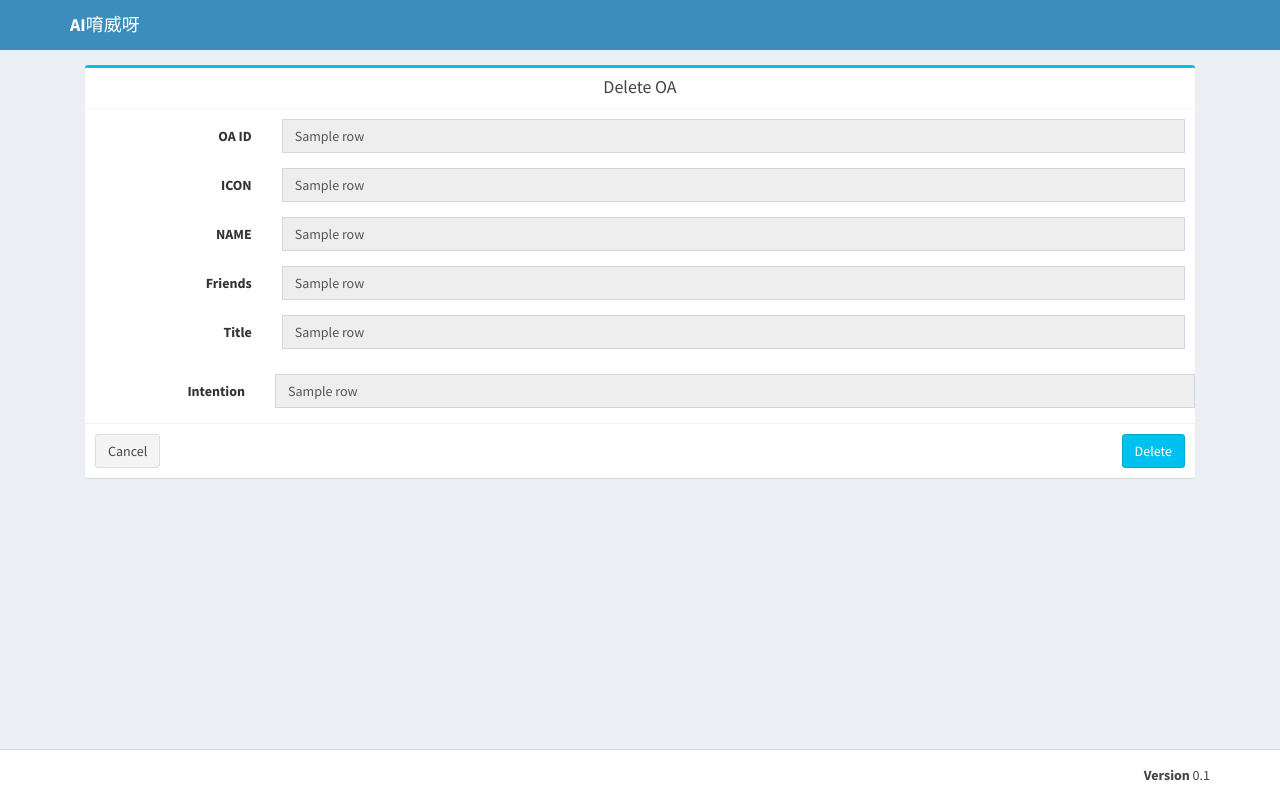
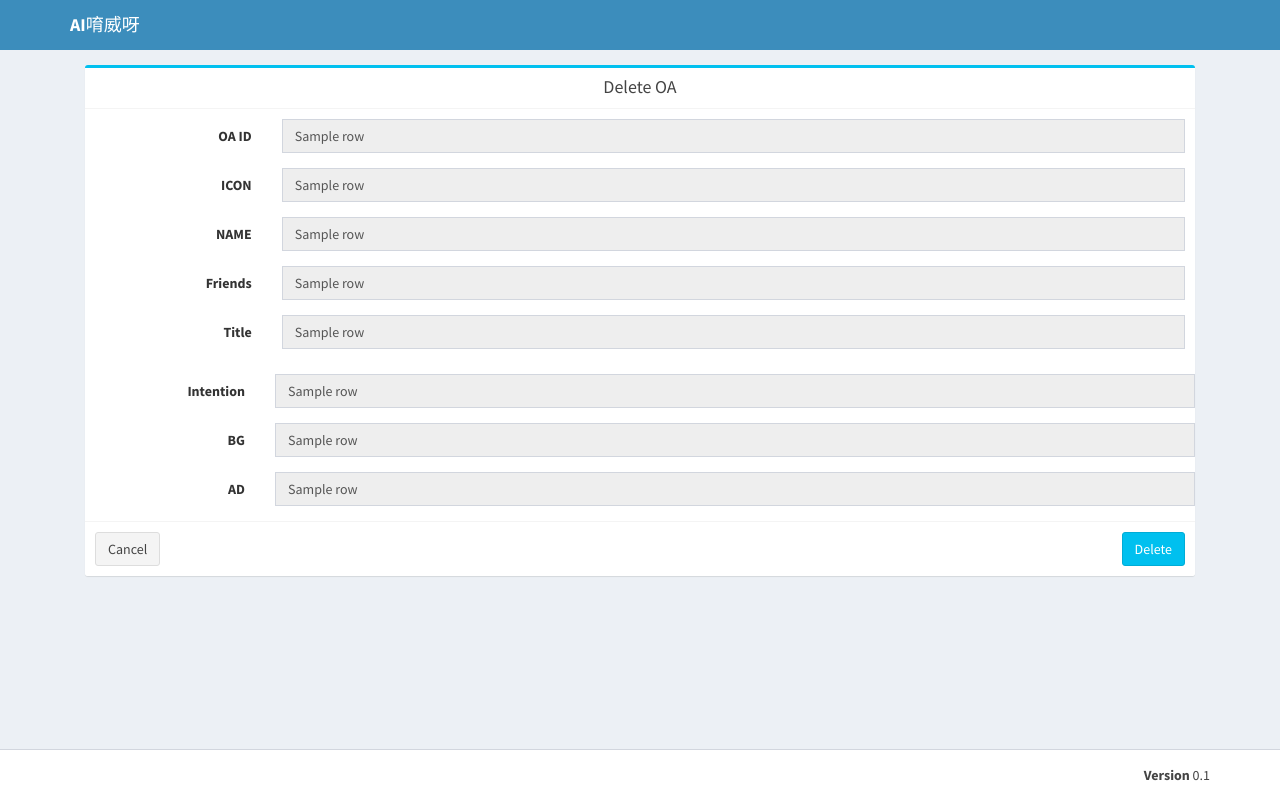
Before and after one commit to superwinter/aiyowaya, a Flask app: template source_code/templates/delete.html in a window 1280 px wide. Run offline with Flask 2, Linux system fonts and the light colour scheme; the template is opened without the code that fills it: most values are stand-ins (such as "Sample title", 1, 10 or a date in 2020); some libraries are stand-ins or nearby versions.

Commit message:
adjust add and delete

```diff
--- a/source_code/module/database.py
+++ b/source_code/module/database.py
@@ -40,7 +40,7 @@ class Database:
         nowTime = int(time.time())
         try:
             # print("[DEBUG] 1: before query")
-            cursor.execute("INSERT INTO oa_list(id, oa_id, icon, name, friends, title, intention, time, bg) VALUES(%s, %s, %s, %s, %s, %s, %s, %s, %s)",(str(nowTime), data['oa_id'], data['icon'], data['name'], data['friends'], data['title'], data['intention'], datetime_str, data['bg']))
+            cursor.execute("INSERT INTO oa_list(id, oa_id, icon, name, friends, title, intention, time, bg, ad) VALUES(%s, %s, %s, %s, %s, %s, %s, %s, %s, %s)",(str(nowTime), data['oa_id'], data['icon'], data['name'], data['friends'], data['title'], data['intention'], datetime_str, data['bg'], data['ad']))
             # print("[DEBUG] 2: after query")
             con.commit()
 
--- a/source_code/server.py
+++ b/source_code/server.py
@@ -14,7 +14,9 @@ def index():
 
 @app.route('/add/')
 def add():
-    return render_template('add.html')
+    title = db.read("title");
+    intention = db.read("intention");
+    return render_template('add.html', title=title, intention=intention)
 
 @app.route('/addoa', methods = ['POST', 'GET'])
 def addpOA():
--- a/source_code/templates/delete.html
+++ b/source_code/templates/delete.html
@@ -88,6 +88,22 @@
                 </div>
               </div>
 
+              <div class="form-group">
+                <label class="col-sm-2 control-label">BG</label>
+
+                <div class="col-sm-10">
+                  <input name="bg" value="{{ row[8] }}" type="text" class="form-control" disabled>
+                </div>
+              </div>
+
+              <div class="form-group">
+                <label class="col-sm-2 control-label">AD</label>
+
+                <div class="col-sm-10">
+                  <input name="ad" value="{{ row[9] }}" type="text" class="form-control" disabled>
+                </div>
+              </div>
+
               <div class="box-footer">
                 <a href="/"><button type="button" class="btn btn-default">Cancel</button></a>
                 <input name="delete" type="submit" class="btn btn-info pull-right" value="Delete">
```
Also changed, not shown: source_code/templates/add.html (+34 -6 lines).
